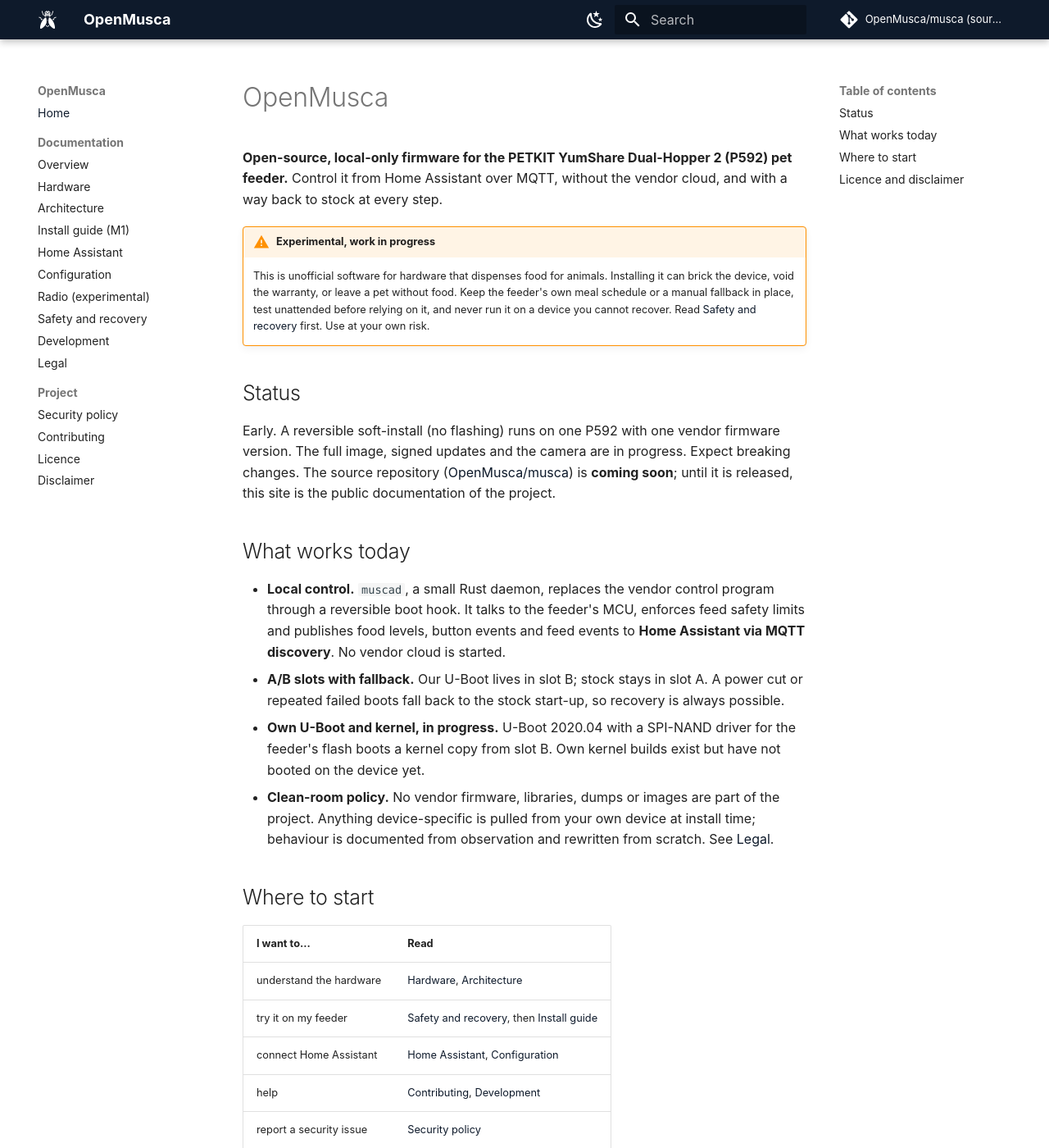
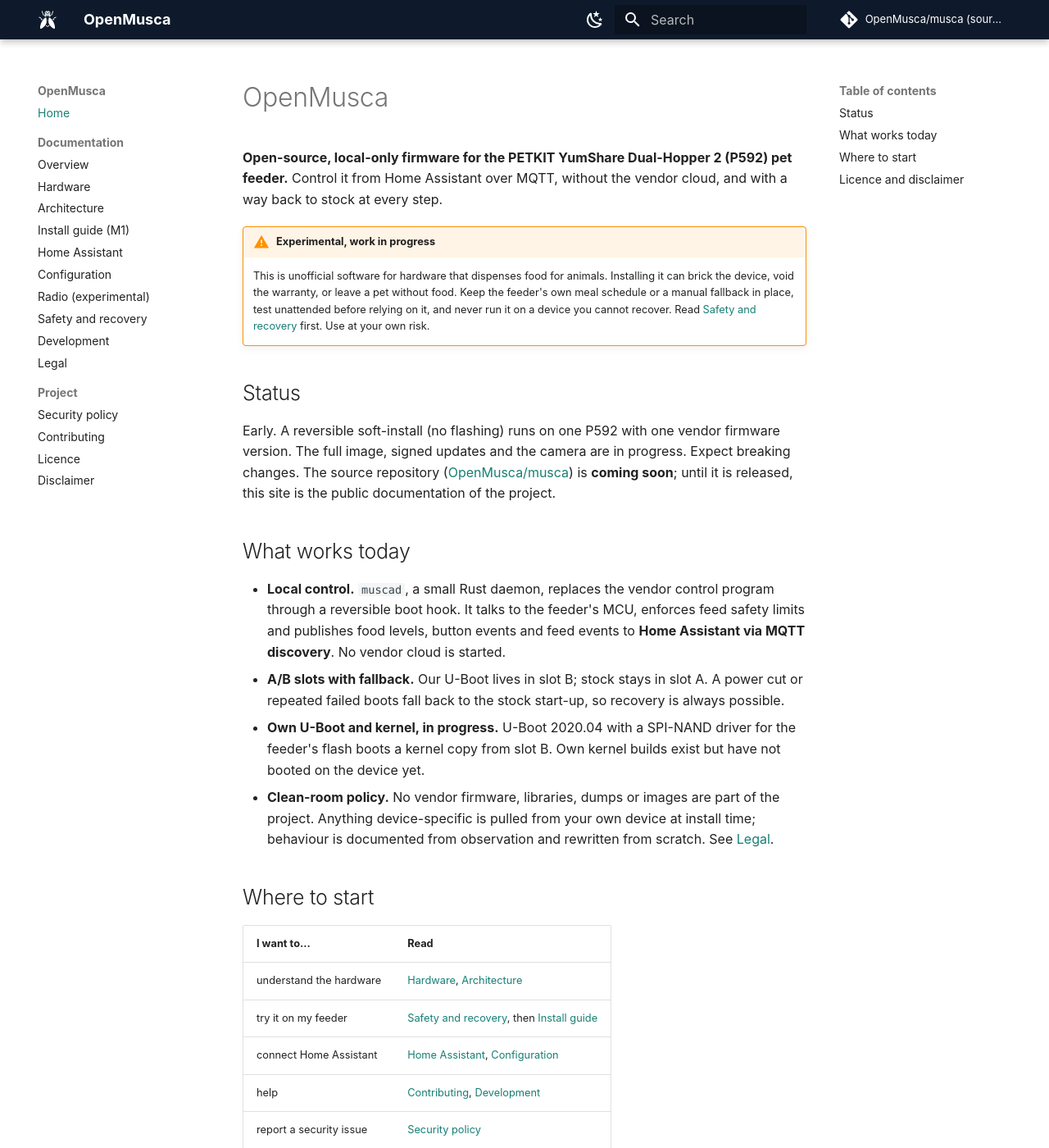
Before and after one commit to OpenMusca/openmusca.github.io, an MkDocs documentation site: the page built from docs/index.md, in a window 1280 px wide and 1400 px high. Shown: the whole window at 82% size. Built offline with MkDocs 1.6.1 and Material for MkDocs 9.7.7, drawn with Linux system fonts in a browser that asks for light colours; comment, search, counter and statistics services are not loaded.

Commit message:
site: readable link colours in both schemes

```diff
--- a/docs/stylesheets/extra.css
+++ b/docs/stylesheets/extra.css
@@ -5,7 +5,15 @@
   --md-primary-fg-color--dark: #08111d;
   --md-accent-fg-color: #2bb3a3;
 }
+
+/* Links: Material defaults them to the primary colour (navy), which is invisible on the dark scheme.
+   Light: dark teal, 4.9:1 on white (WCAG AA). Dark: light teal, about 9:1 on the slate background. */
+[data-md-color-scheme="default"] {
+  --md-typeset-a-color: #167f74;
+  --md-accent-fg-color: #0f5f57;
+}
 [data-md-color-scheme="slate"] {
   --md-primary-fg-color: #0e1a2b;
-  --md-accent-fg-color: #2bb3a3;
+  --md-typeset-a-color: #5fd4c5;
+  --md-accent-fg-color: #9ce9df;
 }
```
